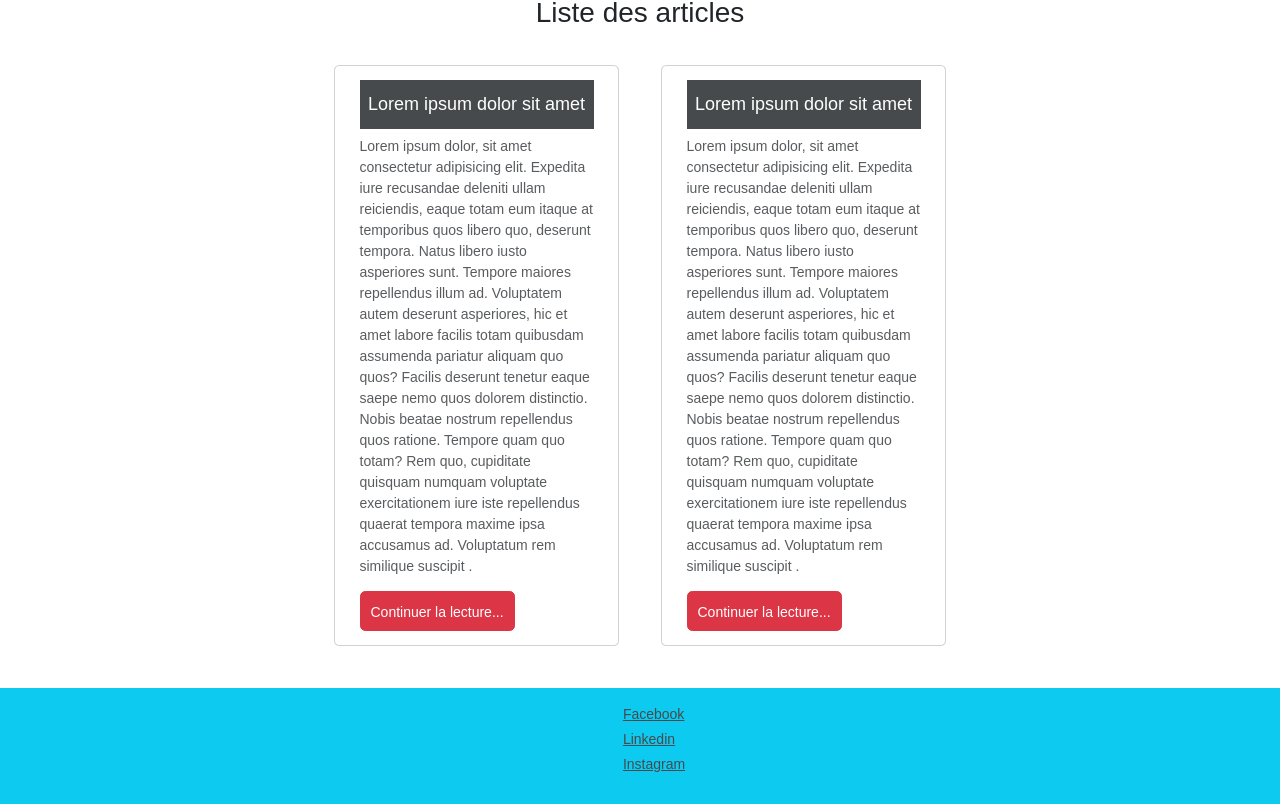
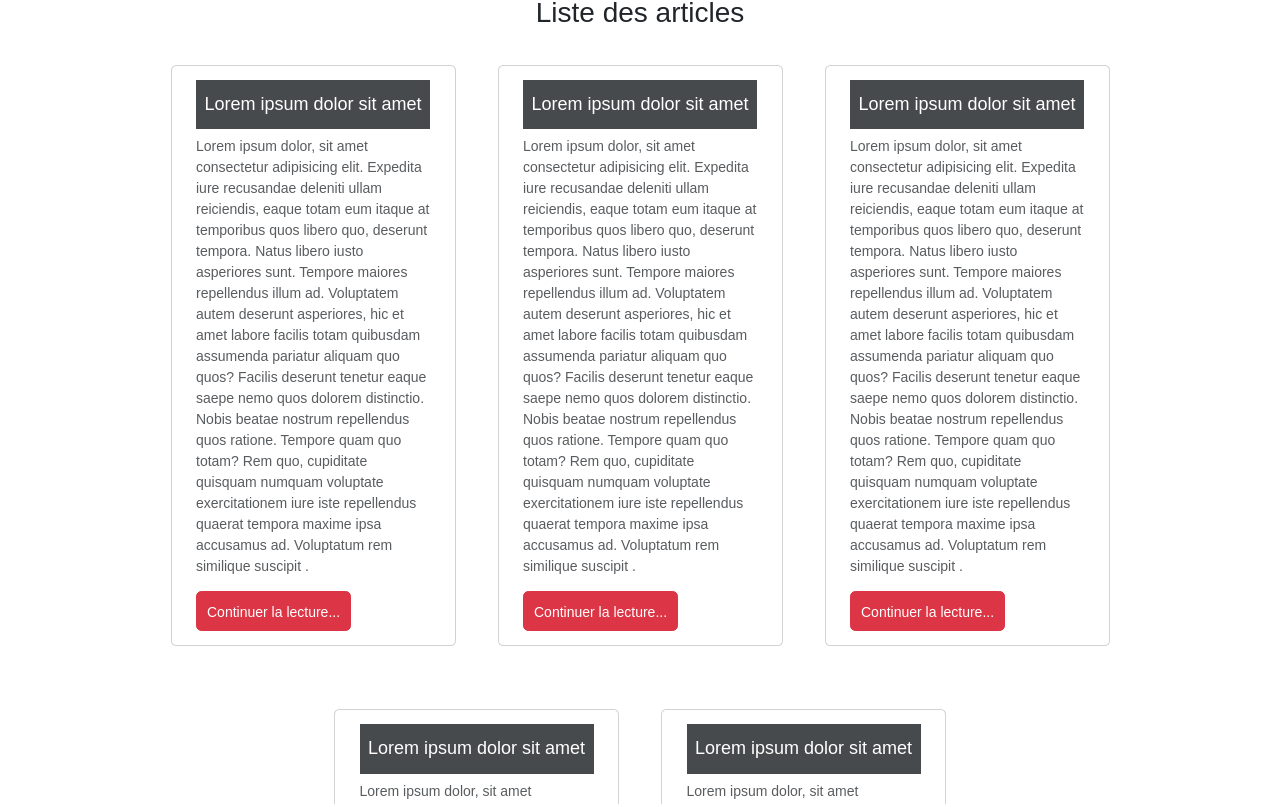
Before and after one commit to Cassius269/course-learn-react-dyma, a React (Vite) app: page / in a window 1280 px wide. Shown: the part 276-1080 px from the top of the page. Built offline with nearby package versions, Linux system fonts and the light colour scheme.

Commit message:
ajout de props dans le composant Article depuis le composant App

```diff
--- a/src/App.jsx
+++ b/src/App.jsx
@@ -14,10 +14,10 @@ export default function App(){
                     <div className='row d-flex justify-content-center gap-4 gap-md-4 gap-lg-5'>
                         <Article displayArticle={true} />
                         <Article displayArticle={true} />
-                        <Article />
-                        <Article />
-                        <Article />
-                        <Article />
+                        <Article displayArticle={false}/>
+                        <Article displayArticle={true} />
+                        <Article displayArticle={true} />
+                        <Article displayArticle={true} />
                     </div>
                 </section>
             </main>
```
